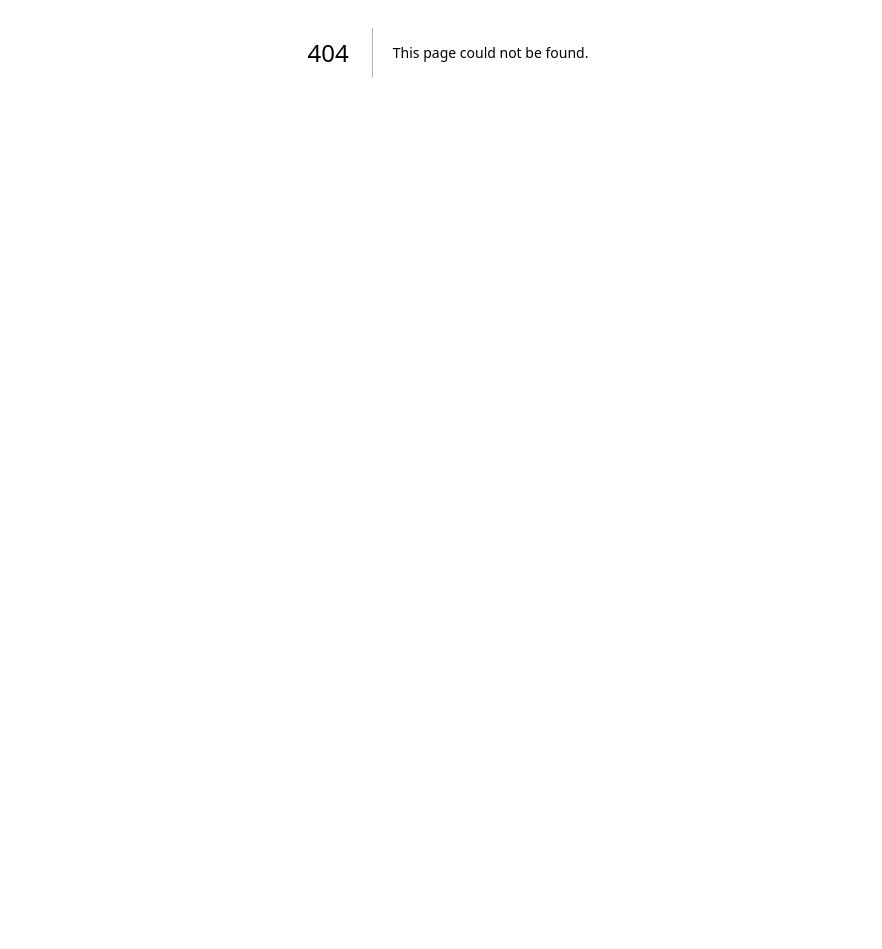
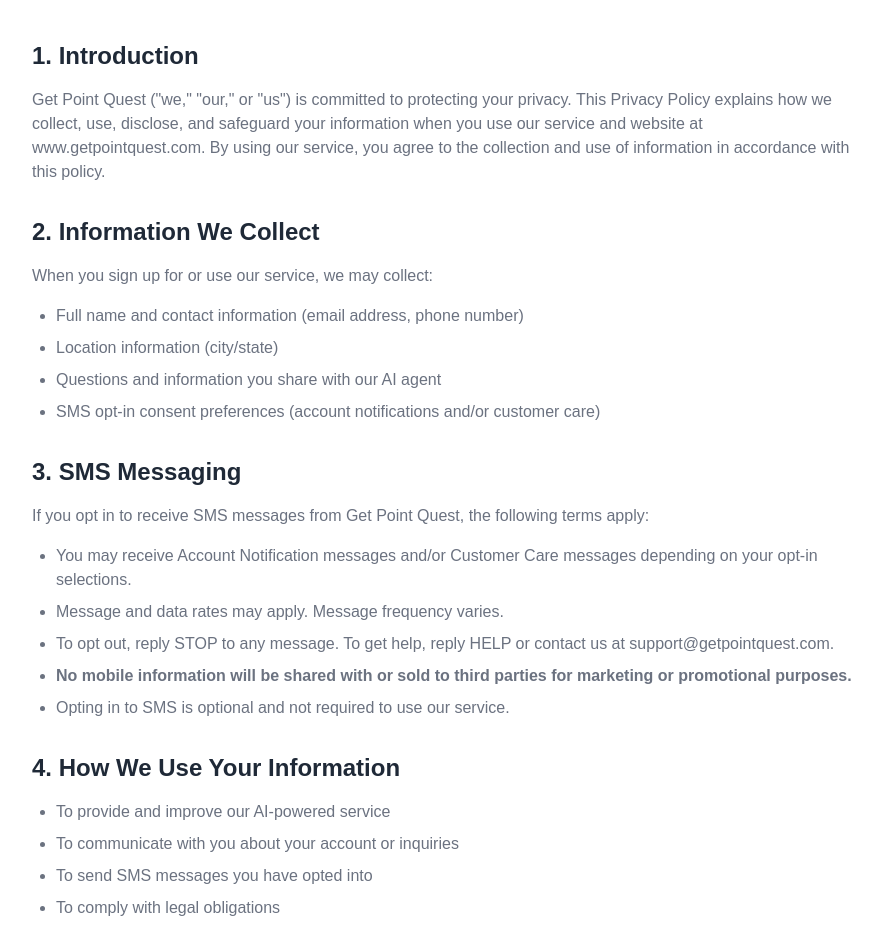
Before and after one commit to Textingman/moxxie-getpointquest, a Next.js app: page /privacy in a window 1280 px wide. Before the commit this address had no page. Shown: the part 348-1297 px from the top of the page, without its empty margins (192-1074 px from the left). Before the commit the page ends 800 px from the top, so only its background shows below. Built offline with nearby package versions, Linux system fonts and the light colour scheme.

Commit message:
Initial site setup: Get Point Quest

```diff
--- /dev/null
+++ b/app/privacy/page.tsx
@@ -0,0 +1,59 @@
+import Link from 'next/link';
+import Navbar from '../components/Navbar';
+import Footer from '../components/Footer';
+
+export default function PrivacyPage() {
+  return (
+    <div className="min-h-screen" style={{ backgroundColor: '#FFFFFF' }}>
+      <Navbar />
+      <section className="py-12" style={{ backgroundColor: '#F5F7FA' }}>
+        <div className="max-w-4xl mx-auto px-4 sm:px-6 lg:px-8">
+          <h1 className="text-4xl font-extrabold mb-4" style={{ color: '#1F2937' }}>Privacy Policy</h1>
+          <p className="text-lg" style={{ color: '#6B7280' }}>Last Updated: July 1, 2026</p>
+        </div>
+      </section>
+      <section className="max-w-4xl mx-auto px-4 sm:px-6 lg:px-8 py-12">
+        <div className="prose prose-lg max-w-none">
+          <h2 className="text-2xl font-bold mt-8 mb-4" style={{ color: '#1F2937' }}>1. Introduction</h2>
+          <p className="mb-6" style={{ color: '#6B7280' }}>
+            Get Point Quest ("we," "our," or "us") is committed to protecting your privacy. This Privacy Policy explains how we collect, use, disclose, and safeguard your information when you use our service and website at www.getpointquest.com. By using our service, you agree to the collection and use of information in accordance with this policy.
+          </p>
+          <h2 className="text-2xl font-bold mt-8 mb-4" style={{ color: '#1F2937' }}>2. Information We Collect</h2>
+          <p className="mb-4" style={{ color: '#6B7280' }}>When you sign up for or use our service, we may collect:</p>
+          <ul className="list-disc pl-6 mb-6 space-y-2" style={{ color: '#6B7280' }}>
+            <li>Full name and contact information (email address, phone number)</li>
+            <li>Location information (city/state)</li>
+            <li>Questions and information you share with our AI agent</li>
+            <li>SMS opt-in consent preferences (account notifications and/or customer care)</li>
+          </ul>
+          <h2 className="text-2xl font-bold mt-8 mb-4" style={{ color: '#1F2937' }}>3. SMS Messaging</h2>
+          <p className="mb-4" style={{ color: '#6B7280' }}>
+            If you opt in to receive SMS messages from Get Point Quest, the following terms apply:
+          </p>
+          <ul className="list-disc pl-6 mb-6 space-y-2" style={{ color: '#6B7280' }}>
+            <li>You may receive Account Notification messages and/or Customer Care messages depending on your opt-in selections.</li>
+            <li>Message and data rates may apply. Message frequency varies.</li>
+            <li>To opt out, reply STOP to any message. To get help, reply HELP or contact us at support@getpointquest.com.</li>
+            <li><strong>No mobile information will be shared with or sold to third parties for marketing or promotional purposes.</strong></li>
+            <li>Opting in to SMS is optional and not required to use our service.</li>
+          </ul>
+          <h2 className="text-2xl font-bold mt-8 mb-4" style={{ color: '#1F2937' }}>4. How We Use Your Information</h2>
+          <ul className="list-disc pl-6 mb-6 space-y-2" style={{ color: '#6B7280' }}>
+            <li>To provide and improve our AI-powered service</li>
+            <li>To communicate with you about your account or inquiries</li>
+            <li>To send SMS messages you have opted into</li>
+            <li>To comply with legal obligations</li>
+          </ul>
+          <h2 className="text-2xl font-bold mt-8 mb-4" style={{ color: '#1F2937' }}>5. Contact Us</h2>
+          <p className="mb-6" style={{ color: '#6B7280' }}>
+            If you have questions about this Privacy Policy, please contact us at:<br />
+            Get Point Quest<br />
+            8 The Green, Ste A, Dover, DE 19901<br />
+            Email: <a href="mailto:support@getpointquest.com" style={{ color: '#F59E0B' }}>support@getpointquest.com</a>
+          </p>
+        </div>
+      </section>
+      <Footer />
+    </div>
+  );
+}
```
